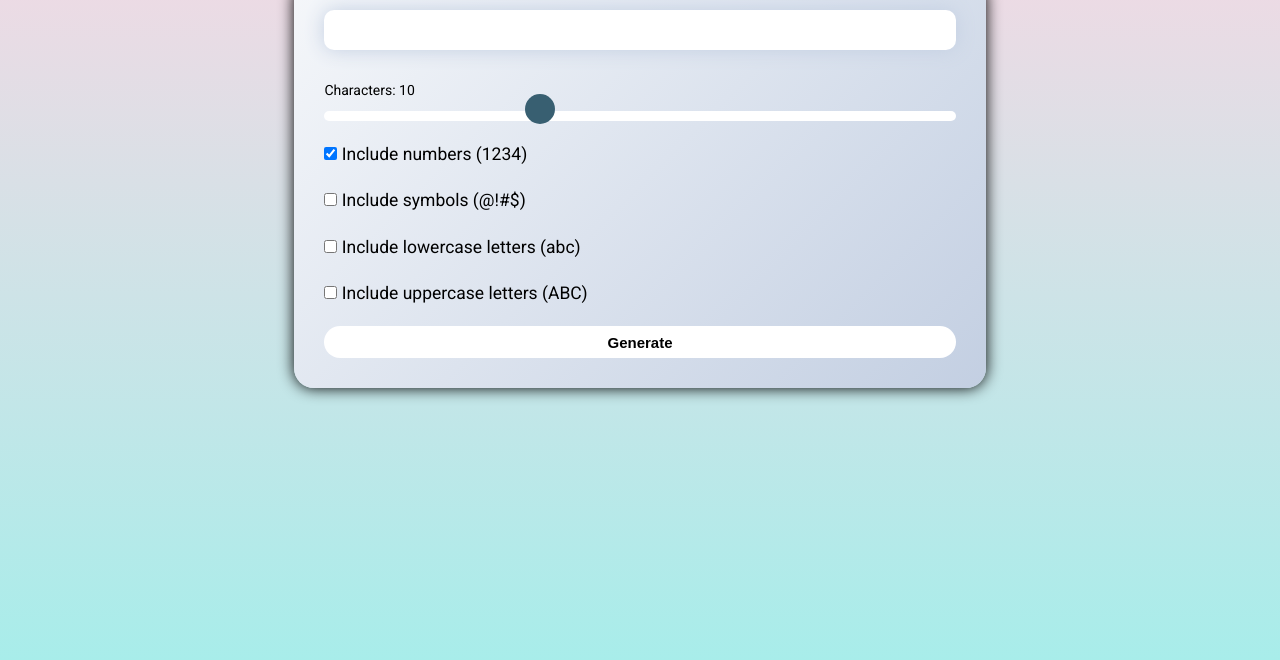
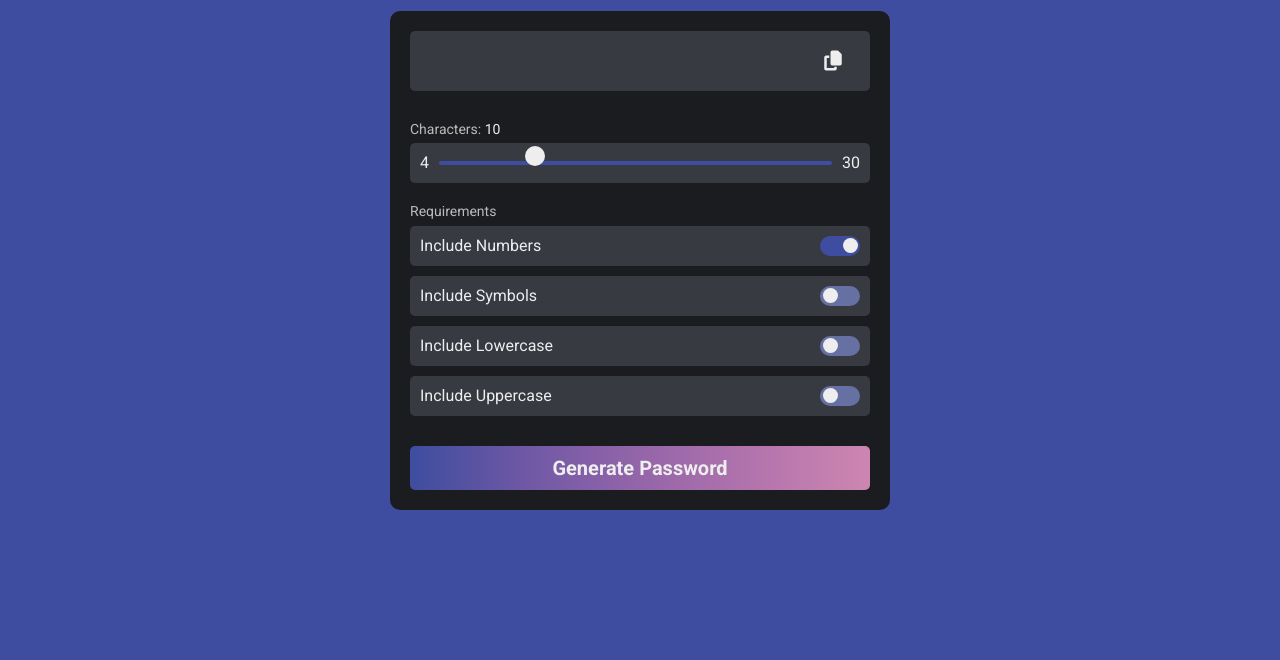
Before and after one commit to SergioCasCeb/passwordGenerator, a plain HTML site: page index.html in a window 1280 px wide. Shown: the part 180-840 px from the top of the page. After the commit the page ends 800 px from the top, so only its background shows below. Drawn offline with Linux system fonts and the light colour scheme.

Commit message:
pass generator v2.0

```diff
--- a/css/styes.scss
+++ b/css/styes.scss
@@ -12,19 +12,15 @@
   /*Fonts styles*/
   --ff-primary: 'Source Sans Pro', sans-serif;
   --ff-secondary: 'Roboto', sans-serif;
-  /*Font weights*/
   /*Font sizes*/
   --fs-h1: 4rem;
-  --fs-h2: 3.5rem;
-  --fs-h3: 2.25rem;
-  --fs-pts: 3.5rem;
-  --fs-body: 1.75rem;
-  --fs-btn: 1.5rem;
+  --fs-body: 1.6rem;
+  --fs-btn: 2rem;
   /*colors*/
-  --clr-light: #FFFFFF;
-  --clr-dark: #000000;
-  --clr-accent: #66fcf1;
-  --clr-hvr: #45A29E;
+  --clr-light: #eeeeee;
+  --clr-dark: #1b1c20;
+  --clr-dark-shade: #383a42;
+  --clr-accent: #3e4d9f;
 }
 
 html {
@@ -35,128 +31,169 @@ html {
 body {
   font-size: var(--fs-body);
   font-family: var(--ff-secondary);
-    line-height: 1.5;
-    background-image: linear-gradient(to top, #a8edea 0%, #fed6e3 100%);
+  line-height: 1.25;
+  background-color: var(--clr-accent);
 }
 
-  h1,
-  h2,
-  h3 {
+h1{
   font-family: var(--ff-primary);
+  margin-bottom: 3rem;
 }
 
 h1 {
   font-size: var(--fs-h1);
   text-align: center;
-    margin: 4rem 0 6rem 0;
+  color: var(--clr-light);
 }
 
-  h2 {
-    font-size: var(--fs-h2);
-  }
-
-  h3 {
-    font-size: var(--fs-h3);
-  }
 
 .btn{
   padding: .5em .75em;
   display: block;
   width: 100%;
   border: none;
+  font-size: var(--fs-btn);
+  font-family: var(--ff-secondary);
   font-weight: bold;
-      border-radius: 50vw;
+  border-radius: 5px;
   cursor: pointer;
-      background-color: #FFFFFF;
-      font-size: var(--fs-btn);
-      transition: all 250ms ease-in;
+  color: var(--clr-light);
+  background-image: linear-gradient(to right, #3E4D9F, #6f58a5, #9465a9, #b374ad, #cd86b1);
+  transition: all 200ms ease-in;
 }
 
 .btn:hover{
-    background-color: #385F71;
-    color: #FFFFFF;
+  box-shadow: 0px 0px 15px 0px #424767;
 }
-
-
 
 /* Utilities */
 .container{
   max-width: 1200px;
   width: 90%;
   margin: 0 auto;
-
+  display: flex;
+  flex-direction: column;
+  align-items: center;
+  justify-content: center;
+  height: 100vh;
+  height: 100svh;
 }
 
-
-
 /*Main content*/
-
-
 .generator-container{
   width: 100%;
   display: flex;
   flex-direction: column;
   align-items: center;
   justify-content: center;
-    background-image: linear-gradient(135deg, #f5f7fa 0%, #c3cfe2 100%);
-    border-radius: 2rem;
-    padding: 3rem;
-    margin: 4rem 0;
-    box-shadow: 0px 0px 15px #000000;
+  background-color: var(--clr-dark);
+  border-radius: 10px;
+  padding: 2rem;
+  // box-shadow: 0px 0px 15px #000000;
+  color: var(--clr-light);
+
+  .output-container{
+    width: 100%;
+    height: 6rem;
+    padding: 1rem;
+    margin-bottom: 3rem;
+    border-radius: 5px;
+    background-color: var(--clr-dark-shade);
+    display: flex;
+    align-items: center;
+    justify-content: space-between;
+    overflow: hidden;
 
     .output{
-        width: 100%;
-        height: 4rem;
-        margin-bottom: 3rem;
-        border-radius: 1rem;
-        background-color: #FFFFFF;
-        box-shadow: 0px 0px 20px #c3cfe2;
+      flex: 1;
+      text-align: center;
+      font-size: var(--fs-body);
+    }
+
+    .output-copy{
       display: flex;
+      flex-direction: column;
       align-items: center;
       justify-content: center;
+      width: fit-content;
+
+      i{
+        font-size: var(--fs-btn);
+        cursor: pointer;
+        transition: color 250ms ease-in-out;
+        transform: translateY(1rem);
+        opacity: 1;
+        transition: all 500ms ease-in-out;
+
+        &:hover{
+          color: var(--clr-accent);
+        }
+      }
+
+      .success-msg{
+        transform: translateY(3rem);
+        opacity: 0;
+        transition: all 500ms ease-in-out;
+      }
+    }
+
+    .output-copy.copy-successfull{
+      i{
+        transform: translateY(-3rem);
+        opacity: 0;
+      }
+
+      .success-msg{
+        transform: translateY(-1rem);
+        opacity: 1;
+      }
+    }
   }
 
   .form{
     width: 100%;
-        .form-field{
-            margin-bottom: 2rem;
-        }
 
-        .form-field:nth-child(1){
-            display: flex;
-            flex-direction: column;
-            align-items: flex-start;
-
-            input{
-                width: 100%;
-            }
-            label{
+    .character-num{
       font-size: 1.4rem;
-                margin-bottom: 1rem;
+      color: #bbbbbb;
+      margin-bottom: .5rem;
+      span{
+        color: var(--clr-light);
       }
     }
 
-        .form-field:nth-child(6){
+    .form-field{
+      margin-bottom: 1rem;
+      background-color: var(--clr-dark-shade);
+      padding: 1rem;
+      border-radius: 5px;
       display: flex;
       flex-direction: row;
       align-items: center;
-            justify-content: center;
-            label{
-                width: 70%;
+      justify-content: space-between;
+
+      &:nth-child(2){
+        margin-bottom: 2rem;
+        .len-slider{
+          width: 95%;
+          margin: 0 1rem;
         }
-            input{
-                width: 30%;
+        p{
+          font-size: var(--fs-p);
+        }
+      }
     }
 
-
+    .btn-container{
+      margin-top: 3rem;
+      color: var(--clr-light);
     }
 
     input[type=range] {
-          -webkit-appearance: none; /* Hides the slider so that custom slider can be made */
-          width: 100%; /* Specific width is required for Firefox. */
-          background: #FFFFFF; /* Otherwise white in Chrome */
+      appearance: none; /* Hides the slider so that custom slider can be made */
+      background: var(--clr-accent); /* Otherwise white in Chrome */
       border-radius: 50vw;
-          height: 1rem;
+      height: 4px;
     }
 
     input[type=range]:focus {
@@ -164,9 +201,7 @@ body {
     }
 
     input[type=range]::-ms-track {
-          width: 100%;
       cursor: pointer;
-
       /* Hides the slider so custom styles can be added */
       background: transparent;
       border-color: transparent;
@@ -176,10 +211,10 @@ body {
     input[type=range]::-webkit-slider-thumb {
       -webkit-appearance: none;
       border: none;
-          height: 3rem;
-          width: 3rem;
+      height: 2rem;
+      width: 2rem;
       border-radius: 50%;
-          background: #385f71;
+      background: var(--clr-light);
       cursor: pointer;
       margin-top: -14px;
     }
@@ -190,7 +225,7 @@ body {
       height: 2rem;
       width: 2rem;
       border-radius: 50%;
-          background: #385f71;
+      background: var(--clr-light);
       cursor: pointer;
       border: none;
     }
@@ -201,21 +236,51 @@ body {
       height: 2rem;
       width: 2rem;
       border-radius: 50%;
-          background: #385f71;
+      background: var(--clr-light);
       cursor: pointer;
       border: none;
     }
 
+    input[type="checkbox"]{
+      appearance: none;
+      width: 4rem;
+      height: 2rem;
+      border-radius: 50vw;
+      background-color: #6670a3;
+      position: relative;
+      transition: all 250ms ease-in-out;
+      cursor: pointer;
+
+      &::before{
+        content: '';
+        position: absolute;
+        top: .25rem;
+        left: .25rem;
+        height: 1.5rem;
+        width: 1.5rem;
+        border-radius: 50%;
+        background-color: var(--clr-light);
+        transition: all 250ms ease-in-out;
+      }
+    }
+    input[type="checkbox"]:checked{
+      background-color: var(--clr-accent);
+
+      &::before{
+        left: 2.25rem;
+      }
+    }
   }
 }
 
+@media screen and (min-width: 550px) {
+  .generator-container{
+    width: 50rem;
 
-@media screen and (min-width: 768px) {
-  .generator-container{
-    width: 60%;
-    margin: 4rem auto;
-
-
-
+    .output-container{
+      .output{
+        font-size: var(--fs-btn);
       }
     }
+  }
+}
--- a/index.html
+++ b/index.html
@@ -21,62 +21,55 @@
 
             <div class="generator-container">
 
-                <p class="output"></p>
+                <div class="output-container">
+                    <p class="output"></p>
+                    <div class="output-copy">
+                        <i class="fa-solid fa-copy"></i>
+                        <p class="success-msg">Copied!</p>
+                    </div>
+                </div>
 
                 <form action="#" class="form">
+                    <p class="character-num">Characters: <span class="len-container"></span></p>
                     <div class="form-field">
-                        <label for="">Characters: <span class="len-container"></span></label>
-                        <input type="range" name="pswd-len" class="len-slider" min="0" max="30">
+                        <p class="min">4</p>
+                        <input type="range" name="pswd-len" class="len-slider" min="4" max="30">
+                        <p class="max">30</p>
+                    </div>
+
+                    <p class="character-num">Requirements</p>
+                    <div class="form-field">
+                        <label for="">Include Numbers</label>
+                        <input type="checkbox" name="numbers" class="numbers" checked>
                     </div>
 
                     <div class="form-field">
-                        <input type="checkbox" name="numbers" class="numbers" checked>
-                        <label for="">Include numbers (1234)</label>
+                        <label for="">Include Symbols</label>
+                        <input type="checkbox" name="symbols" class="symbols">
+                    </div>
+
+                    <div class="form-field">
+                        <label for="">Include Lowercase</label>
+                        <input type="checkbox" name="lower-letters" class="lower-letters">
 
                     </div>
 
                     <div class="form-field">
-                        <input type="checkbox" name="symbols" class="symbols">
-                        <label for="">Include symbols (@!#$)</label>
+                        <label for="">Include Uppercase</label>
+                        <input type="checkbox" name="upper-letters" class="upper-letters">
                     </div>
 
-                    <div class="form-field">
-                        <input type="checkbox" name="lower-letters" class="lower-letters">
-                        <label for="">Include lowercase letters (abc)</label>
-
+                    <div class="btn-container">
+                        <button type="submit" class="btn">Generate Password</button>
                     </div>
-
-                    <div class="form-field">
-                        <input type="checkbox" name="upper-letters" class="upper-letters">
-                        <label for="">Include uppercase letters (ABC)</label>
-
-                    </div>
-
-                    <!--
-                    <div class="form-field">
-                        <label for="">Add a new character:</label>
-                        <input type="text" name="add-char" id="">
-                    </div>
-
-                    <div class="new-character"></div>
-                    -->
-
-                    <div class="btn-container">
-                        <button type="submit" class="btn">Generate</button>
-                    </div>
-
-
                 </form>
-
             </div>
-
-
         </div>
     </main>
 
     <footer></footer>
 
-
+    <script src="https://kit.fontawesome.com/d66d421276.js" crossorigin="anonymous"></script>
     <script src="js/main.js"></script>
 </body>
 </html>
--- a/js/main.js
+++ b/js/main.js
@@ -6,7 +6,7 @@ const numbersBox = document.querySelector('.numbers');
 const symbolsBox = document.querySelector('.symbols');
 const lowerBox = document.querySelector('.lower-letters');
 const upperBox = document.querySelector('.upper-letters');
-
+const copyText = document.querySelector(".output-copy");
 
 slider.value = 10;
 charLen.innerHTML = slider.value;
@@ -14,18 +14,13 @@ slider.onchange = function(){
     charLen.innerHTML = slider.value;
 }
 
-
-
 const numbers = [1, 2, 3, 4, 5, 6, 7, 8, 9, 0];
-const symbols = ['@', '!', '#', '$'];
+const symbols = ['@', '!', '#', '$', '&', '?'];
 
 const characterCode = Array.from(Array(26)).map((_, i) => i + 97);
-//console.log(characterCode);
 
 const lowercaseLetters = characterCode.map(code => String.fromCharCode(code));
 const uppercaseLetters = lowercaseLetters.map(letter => letter.toUpperCase());
-//console.log(lowercaseLetters);
-//console.log(uppercaseLetters);
 
 const generatePswd = (length, hasNumbers, hasSymbols, hasLower, hasUpper) =>{
     const availableCharacters = [
@@ -48,11 +43,22 @@ const generatePswd = (length, hasNumbers, hasSymbols, hasLower, hasUpper) =>{
     return password;
 }
 
-
-
 form.addEventListener("submit",(e) => {
     e.preventDefault();
     output.innerHTML = '';
     output.innerHTML = generatePswd(slider.value, numbersBox.checked, symbolsBox.checked, lowerBox.checked, upperBox.checked);
 
 });
+
+copyText.addEventListener("click", () => {
+  console.log(output.innerText);
+  let text = output.innerText;
+  navigator.clipboard.writeText(text).then(function() {
+    copyText.classList.add("copy-successfull");
+    setTimeout(function() {
+        copyText.classList.remove("copy-successfull");
+    }, 1500);
+  }, function(err) {
+    console.error('Async: Could not copy text: ', err);
+  });
+});
```
Also changed, not shown: css/styes.css, 1 other file. Lines whose indentation alone changed are shown as unchanged.
